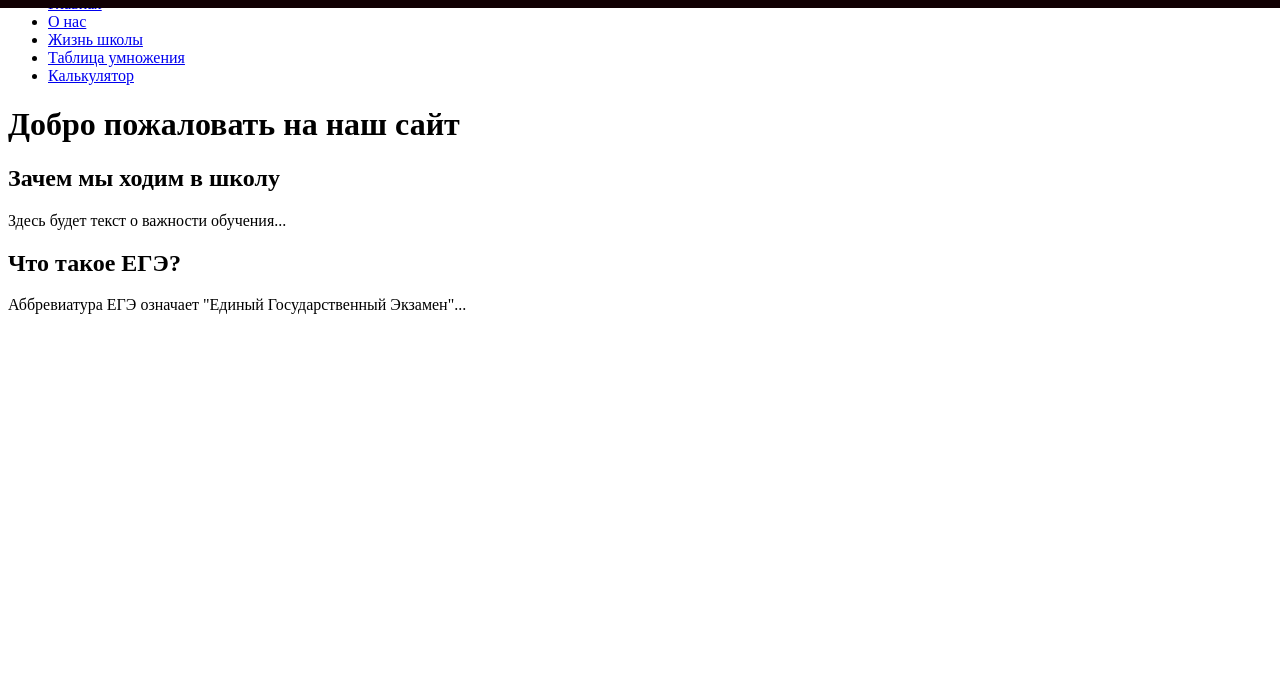
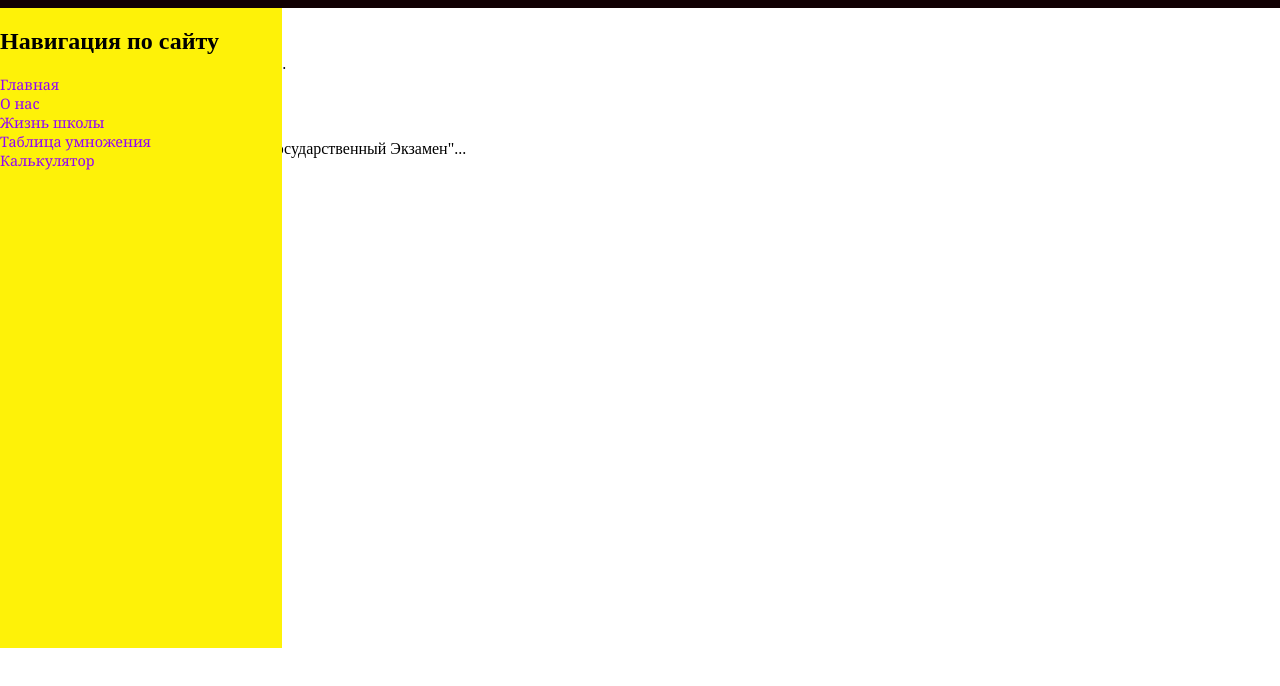
Before and after one commit to Dasha123d/Malakhova_Repository_IT, a plain HTML site: page index.htm in a window 1280 px wide. Shown: the part 72-758 px from the top of the page. Drawn offline with Linux system fonts and the light colour scheme.

Commit message:
[SWE-4] Описание стилей навигации

```diff
--- a/Malakhova_style.css
+++ b/Malakhova_style.css
@@ -15,3 +15,34 @@ header {
     background-color: transparent;
     text-align: right;
 }
+
+nav {
+    position: absolute;
+    top: 10%;
+    left: 0%;
+    width: 22%;
+    height: 80%;
+    background-color: #FEF208;
+    padding-left: 0%;
+}
+
+nav ul {
+    list-style: none;
+    padding-left: 0%;
+    text-align: left;
+}
+
+nav a:link {
+    text-decoration: none;
+    font: 90% Georgia;
+    color: rgb(145, 3, 250);
+    background-color: transparent;
+}
+
+nav a:visited {
+    color: rgb(29, 9, 244);
+}
+
+nav a:hover {
+    color: green;
+}
```
